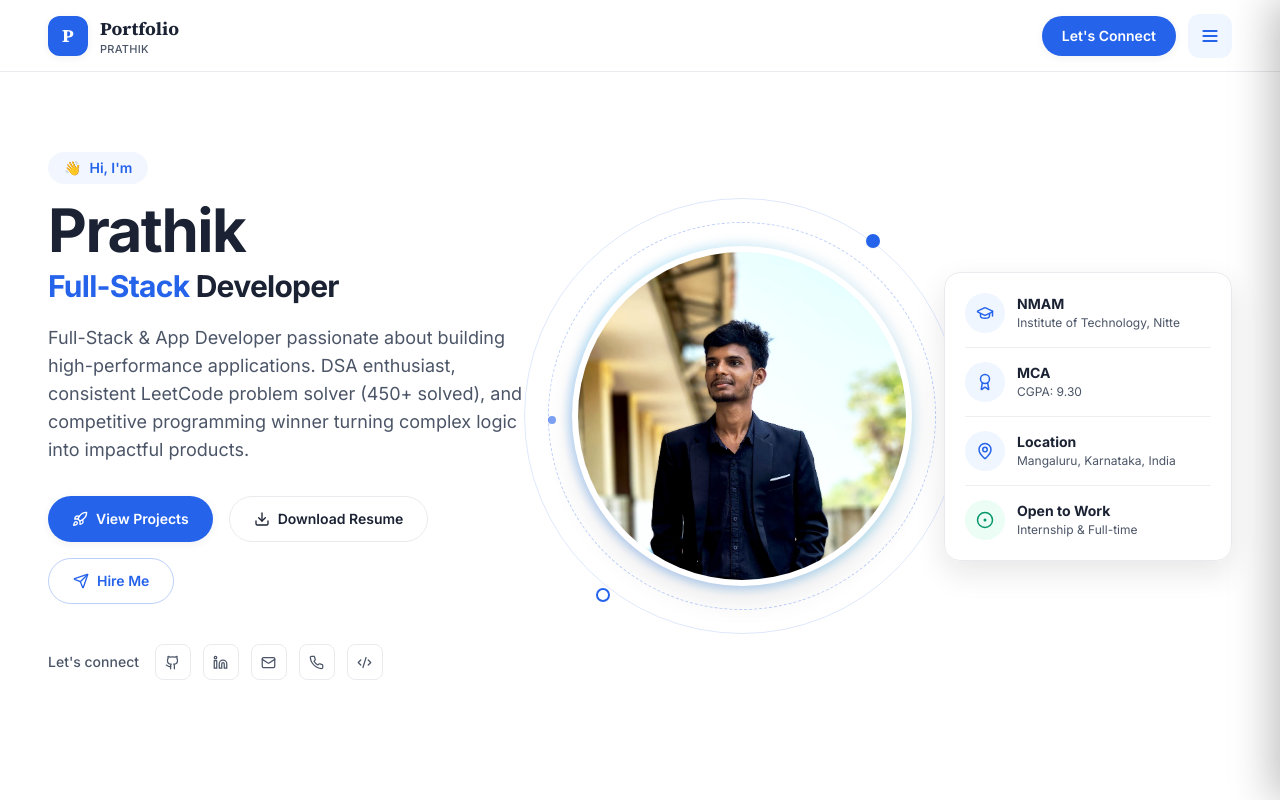
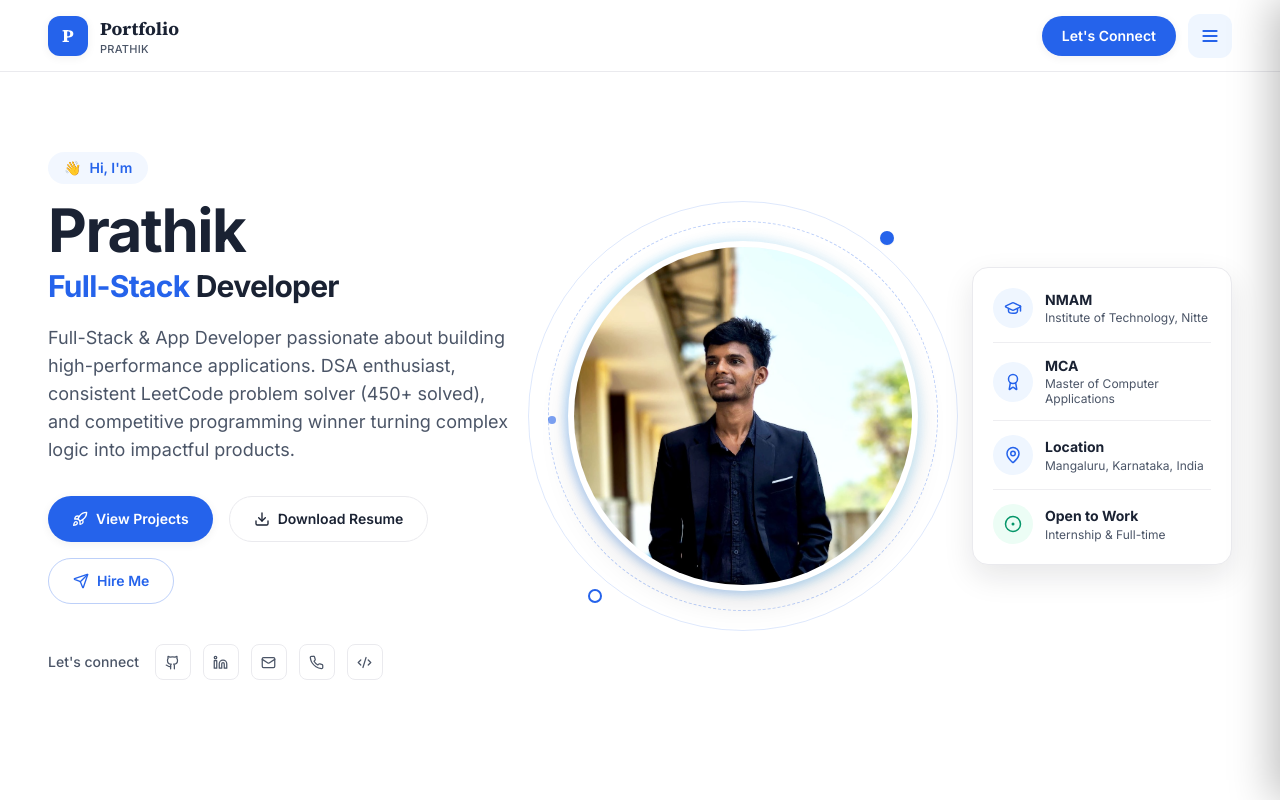
Before and after one commit to prathik0007/portfolio, a Next.js app: page / in a window 1280 px wide. Shown: the top 800 px of the page. Built offline with nearby package versions, Linux system fonts and the light colour scheme.

Commit message:
Remove CGPA, separate profile card grid layout, and update profile photo

```diff
--- a/components/EducationTimeline.tsx
+++ b/components/EducationTimeline.tsx
@@ -24,7 +24,7 @@ export default function EducationTimeline() {
                   <p className="mt-1 text-sm font-semibold text-ink">{entry.institution}</p>
                   <p className="text-sm text-ink-soft">{entry.university}</p>
                   <p className="mt-2 text-sm font-medium text-blue-700">{entry.years}</p>
-                  <p className="text-sm font-semibold text-primary">{entry.grade}</p>
+                  {entry.grade && <p className="text-sm font-semibold text-primary">{entry.grade}</p>}
                 </div>
               </div>
             </div>
--- a/components/Hero.tsx
+++ b/components/Hero.tsx
@@ -9,12 +9,12 @@ export default function Hero() {
 
   return (
     <section className="relative overflow-hidden bg-white py-12 lg:py-20">
-      {/* Ambient background waves and fluid lighting (matches reference layout) */}
+      {/* Ambient background waves and fluid lighting */}
       <div className="pointer-events-none absolute inset-0 -z-10 overflow-hidden">
         {/* Soft fluid blue wave in bottom right */}
-        <div className="absolute -bottom-24 -right-24 h-[550px] w-[550px] rounded-full bg-gradient-to-tl from-primary/15 via-sky-100/30 to-transparent blur-3xl" />
-        {/* Soft blue glow on top right behind avatar */}
-        <div className="absolute top-10 right-1/4 h-[420px] w-[420px] rounded-full bg-primary-light/60 blur-3xl" />
+        <div className="absolute -bottom-28 -right-28 h-[600px] w-[600px] rounded-full bg-gradient-to-tl from-primary/15 via-sky-100/30 to-transparent blur-3xl" />
+        {/* Soft blue glow behind center avatar */}
+        <div className="absolute top-10 left-1/2 -translate-x-1/2 h-[450px] w-[450px] rounded-full bg-primary-light/50 blur-3xl" />
         {/* Constellation lines and dots decoration top left */}
         <svg
           className="absolute left-6 top-12 hidden h-48 w-48 text-primary/20 sm:block"
@@ -31,28 +31,29 @@ export default function Hero() {
         </svg>
       </div>
 
-      <div className="mx-auto max-w-[1400px] px-4 sm:px-8 lg:px-12">
-        <div className="grid grid-cols-1 items-center gap-12 lg:grid-cols-12 lg:gap-8">
+      <div className="mx-auto max-w-[1500px] px-4 sm:px-8 lg:px-12">
+        {/* 3-Column Grid on Desktop: Text (5 cols), Avatar (4 cols), Info Card (3 cols) */}
+        <div className="grid grid-cols-1 items-center gap-10 lg:grid-cols-12 lg:gap-8 xl:gap-12">
 
-          {/* Left Column: text content & actions (5 cols on lg) */}
+          {/* Column 1: Hero Text & Actions (5 cols) */}
           <div className="animate-fade-in lg:col-span-5">
             {/* Greeting pill */}
             <span className="inline-flex items-center gap-2 rounded-full bg-primary-light/80 px-4 py-1.5 text-sm font-semibold text-primary">
               <span aria-hidden="true">👋</span> {portfolio.greeting}
             </span>
 
-            {/* Name in bold sans-serif matching reference */}
+            {/* Name in bold modern sans-serif */}
             <h1 className="mt-4 font-sans text-4xl font-extrabold tracking-tight text-ink sm:text-5xl lg:text-6xl">
               {portfolio.name}
             </h1>
 
-            {/* Role subtitle: Full-Stack in primary blue, Developer in ink */}
+            {/* Role: Full-Stack in blue, Developer in ink */}
             <p className="mt-2 font-sans text-2xl font-bold tracking-tight sm:text-3xl">
               <span className="text-primary">{portfolio.role.split(" ")[0]}</span>{" "}
               <span className="text-ink">{portfolio.role.split(" ").slice(1).join(" ")}</span>
             </p>
 
-            {/* Bio introduction */}
+            {/* Bio */}
             <p className="mt-5 max-w-xl text-base leading-relaxed text-ink-soft sm:text-lg">
               {portfolio.introduction}
             </p>
@@ -87,39 +88,39 @@ export default function Hero() {
             </div>
           </div>
 
-          {/* Right Area: Profile picture in the center + Info card beside it (7 cols on lg) */}
-          <div className="relative flex flex-col items-center justify-center gap-8 md:flex-row md:items-center md:justify-center lg:col-span-7 lg:justify-end">
-
-            {/* Center: Profile Picture with concentric orbit rings */}
-            <div className="relative flex-none">
-              {/* Outer decorative orbit rings matching reference */}
-              <div className="absolute -inset-6 rounded-full border border-primary/30 border-dashed pointer-events-none" />
-              <div className="absolute -inset-12 rounded-full border border-primary/15 pointer-events-none" />
+          {/* Column 2: Profile Picture (Centered in its own grid column, 4 cols) */}
+          <div className="flex items-center justify-center py-4 lg:col-span-4">
+            <div className="relative">
+              {/* Outer decorative orbit rings */}
+              <div className="absolute -inset-5 rounded-full border border-primary/30 border-dashed pointer-events-none" />
+              <div className="absolute -inset-10 rounded-full border border-primary/15 pointer-events-none" />
 
               {/* Floating accent dots in blue */}
-              <div className="absolute -top-3 right-8 h-3.5 w-3.5 rounded-full bg-primary shadow-sm" />
-              <div className="absolute -bottom-4 left-6 h-3.5 w-3.5 rounded-full border-2 border-primary" />
-              <div className="absolute top-1/2 -left-6 h-2 w-2 rounded-full bg-primary/60" />
+              <div className="absolute -top-2.5 right-6 h-3.5 w-3.5 rounded-full bg-primary shadow-sm" />
+              <div className="absolute -bottom-3 left-5 h-3.5 w-3.5 rounded-full border-2 border-primary" />
+              <div className="absolute top-1/2 -left-5 h-2 w-2 rounded-full bg-primary/60" />
 
               {/* Glowing ring */}
               <div className="absolute -inset-1 rounded-full bg-gradient-to-tr from-primary via-sky-400 to-primary-light opacity-30 blur-sm" />
 
               {/* Circular portrait avatar */}
-              <div className="relative h-64 w-64 overflow-hidden rounded-full border-[6px] border-white bg-surface-muted shadow-card-hover sm:h-80 sm:w-80 lg:h-[340px] lg:w-[340px]">
+              <div className="relative h-64 w-64 overflow-hidden rounded-full border-[6px] border-white bg-surface-muted shadow-card-hover sm:h-76 sm:w-76 lg:h-[320px] lg:w-[320px] xl:h-[350px] xl:w-[350px]">
                 <Image
                   src={portfolio.profileImagePath}
                   alt={`Portrait of ${portfolio.name}`}
                   fill
-                  sizes="(max-width: 640px) 256px, (max-width: 1024px) 320px, 340px"
+                  sizes="(max-width: 640px) 256px, (max-width: 1024px) 300px, 350px"
                   className="object-cover object-[center_15%]"
                   priority
                   unoptimized
                 />
               </div>
             </div>
+          </div>
 
-            {/* Right: Floating Info Card (sits beside the avatar, completely uncovered) */}
-            <div className="w-full max-w-xs flex-none rounded-2xl border border-surface-border bg-white/95 p-5 shadow-card-hover backdrop-blur-sm sm:w-72">
+          {/* Column 3: Info Card (On its own grid side, completely separate, 3 cols) */}
+          <div className="flex items-center justify-center lg:col-span-3 lg:justify-start">
+            <div className="w-full max-w-[310px] rounded-2xl border border-surface-border bg-white p-5 shadow-card-hover">
               <ul className="flex flex-col gap-3.5">
                 {/* 1: College / Institution */}
                 <li className="flex items-center gap-3">
@@ -182,8 +183,8 @@ export default function Hero() {
                 </li>
               </ul>
             </div>
+          </div>
 
-          </div>
         </div>
       </div>
     </section>
--- a/data/education.ts
+++ b/data/education.ts
@@ -9,7 +9,7 @@ export type EducationEntry = {
   institution: string;
   university: string;
   years: string;
-  grade: string; // e.g. "CGPA: 8.67/10"
+  grade?: string;
 };
 
 export const education: EducationEntry[] = [
@@ -19,7 +19,6 @@ export const education: EducationEntry[] = [
     institution: "Sacred Heart College, Madanthyar",
     university: "Mangalore University",
     years: "2022 - 2025",
-    grade: "CGPA: 8.67/10",
   },
   {
     id: "edu-2",
@@ -27,6 +26,5 @@ export const education: EducationEntry[] = [
     institution: "N.M.A.M Institute of Technology, Nitte",
     university: "Nitte University",
     years: "2025 - Present",
-    grade: "CGPA: 9.30/10",
   },
 ];
--- a/data/portfolio.ts
+++ b/data/portfolio.ts
@@ -35,7 +35,7 @@ export const portfolio = {
     },
     experience: {
       label: "MCA",
-      value: "CGPA: 9.30",
+      value: "Master of Computer Applications",
     },
     location: {
       label: "Location",
```
Also changed, not shown: public/images/profile.jpg.
